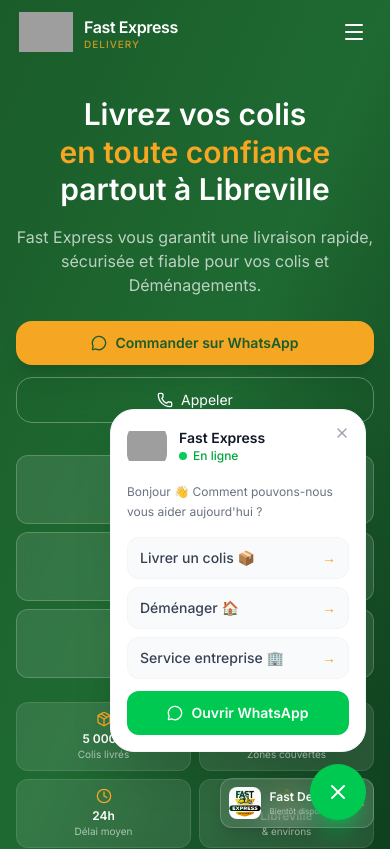
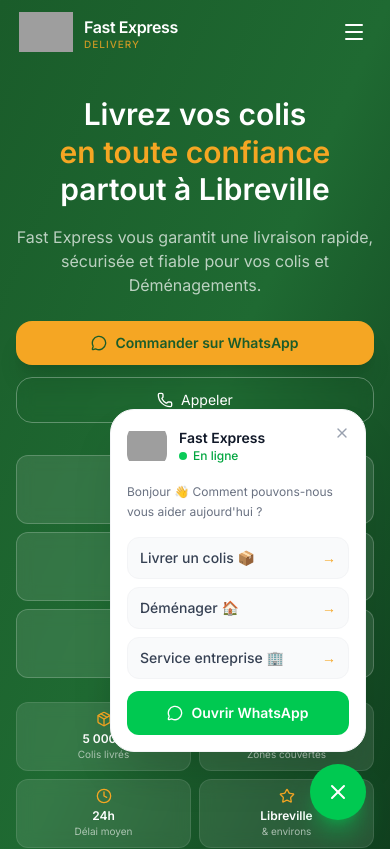
Before and after one commit to Nelge-3D/fastexpress, a Next.js app: page / in a window 390 px wide. Shown: the top 849 px of the page. Built offline with nearby package versions, Linux system fonts and the light colour scheme; grey boxes are pictures that could not be loaded.

Commit message:
app on mobile

```diff
--- a/src/components/Hero.tsx
+++ b/src/components/Hero.tsx
@@ -295,34 +295,6 @@
         </div>
       </div>
 
-      {/* Version mobile de l'app - affichée uniquement sur petits écrans */}
-      {isMobile && (
-        <div className="lg:hidden fixed bottom-4 right-4 z-20">
-          <motion.div
-            initial={{ scale: 0, opacity: 0 }}
-            animate={{ scale: 1, opacity: 1 }}
-            transition={{ delay: 1 }}
-            className="bg-white/10 backdrop-blur-md border border-white/20 rounded-xl p-2 shadow-lg"
-          >
-            <div className="flex items-center gap-2">
-              <div className="w-8 h-8 rounded-lg overflow-hidden">
-                <Image
-                  src="/appicon.jpeg"
-                  alt="Fast Express app"
-                  width={32}
-                  height={32}
-                  className="object-cover w-full h-full"
-                />
-              </div>
-              <div>
-                <div className="text-white font-semibold text-xs">Fast Delivery</div>
-                <div className="text-white/50 text-[8px]">Bientôt disponible</div>
-              </div>
-              <Bell className="w-3 h-3 text-[#f5a623]" />
-            </div>
-          </motion.div>
-        </div>
-      )}
     </section>
   )
 }
```
